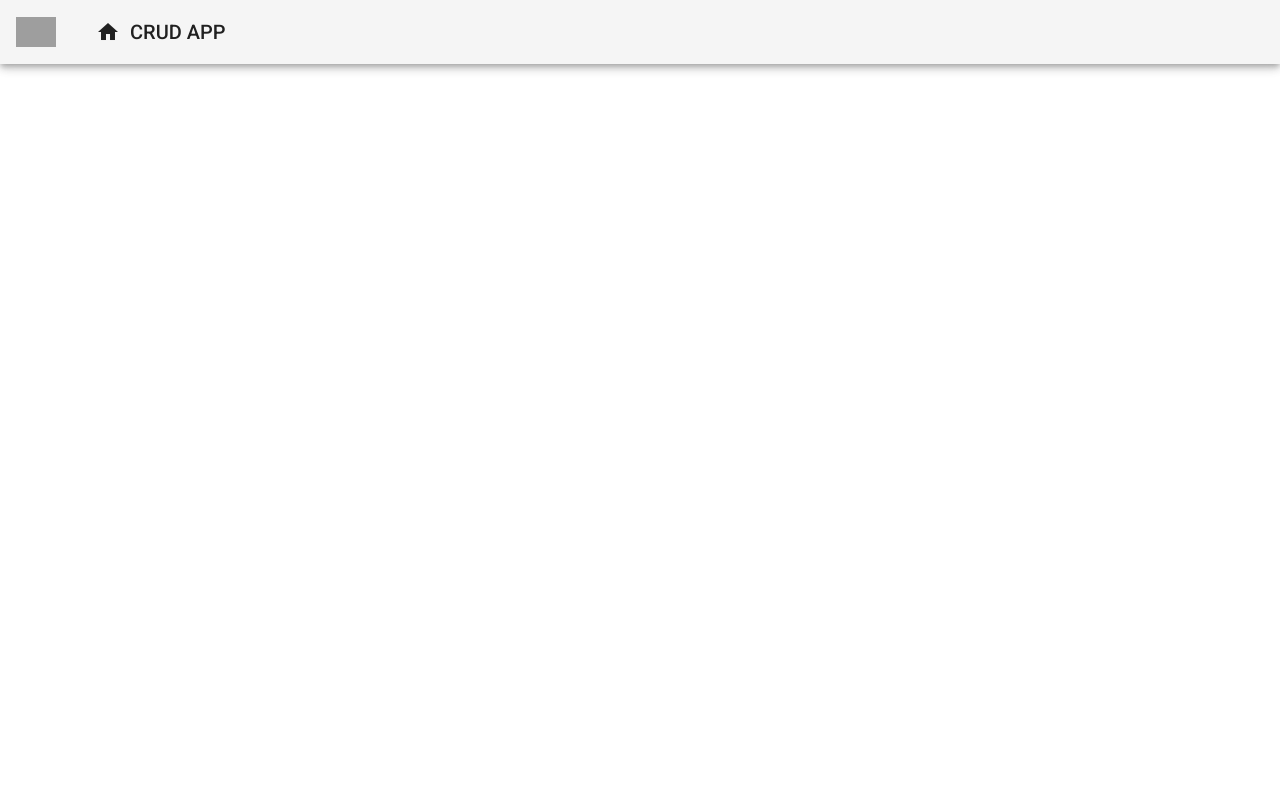
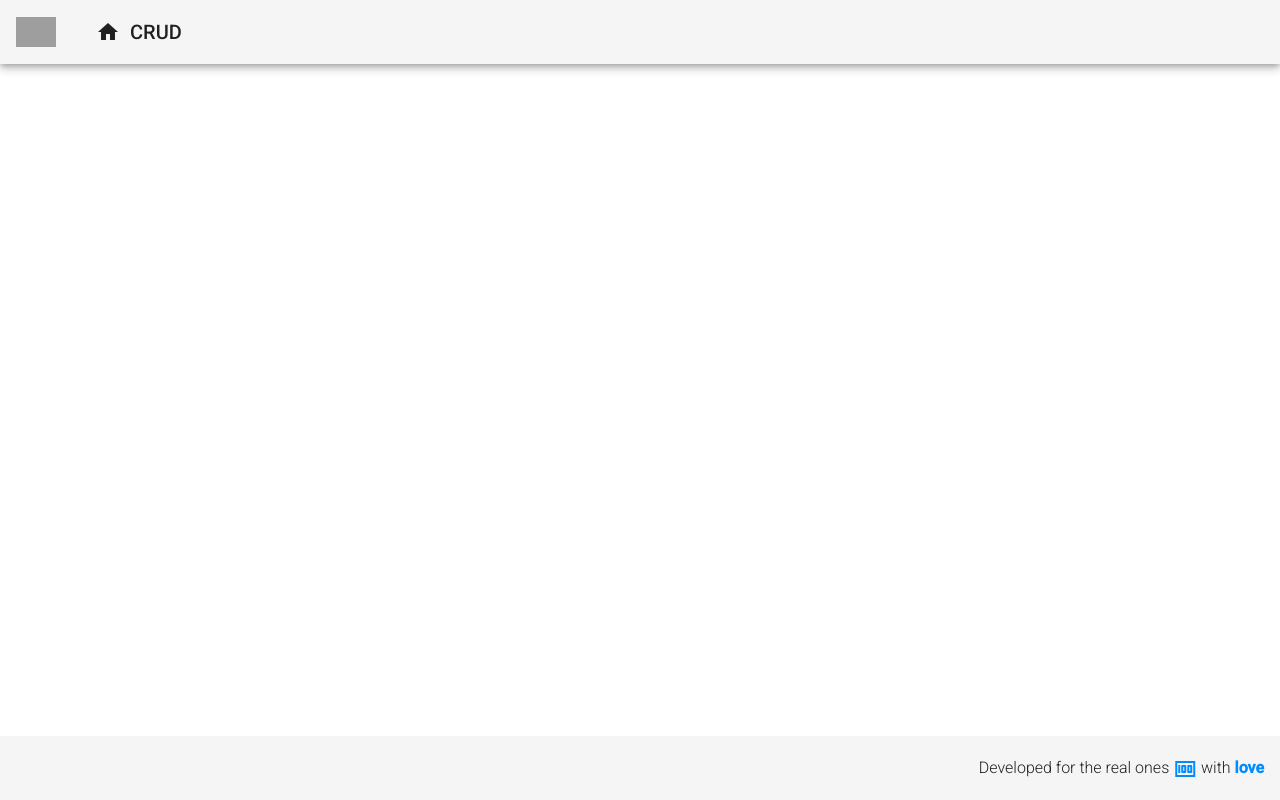
Before and after one commit to rakkuia/angularLearn, an Angular app in the folder 1_CRUD_ANGULAR/frontend/: page / in a window 1280 px wide. Built offline with nearby package versions, Linux system fonts and the light colour scheme; grey boxes are pictures that could not be loaded.

Commit message:
footer added

```diff
--- a/1_CRUD_ANGULAR/frontend/src/app/app.component.html
+++ b/1_CRUD_ANGULAR/frontend/src/app/app.component.html
@@ -1 +1,2 @@
 <app-header></app-header>
+<app-footer></app-footer>
--- a/1_CRUD_ANGULAR/frontend/src/app/app.module.ts
+++ b/1_CRUD_ANGULAR/frontend/src/app/app.module.ts
@@ -7,11 +7,13 @@
 import { HeaderComponent } from './components/template/header/header.component';
 
 import{ MatToolbarModule } from '@angular/material/toolbar';
+import { FooterComponent } from './components/template/footer/footer.component';
 
 @NgModule({
   declarations: [
     AppComponent,
     HeaderComponent,
+    FooterComponent,
   ],
   imports: [
     BrowserModule,
--- /dev/null
+++ b/1_CRUD_ANGULAR/frontend/src/app/components/template/footer/footer.component.css
@@ -0,0 +1,12 @@
+.footer{
+    position: fixed;
+    bottom: 0;
+
+    display: flex;
+    justify-content: flex-end;
+}
+
+.footer span{
+    font-size:1rem;
+    font-weight: 300;
+}
--- /dev/null
+++ b/1_CRUD_ANGULAR/frontend/src/app/components/template/footer/footer.component.html
@@ -0,0 +1,9 @@
+<mat-toolbar class="footer">
+    <span>
+        Developed for the real ones
+        <i class="material-icons blue v-middle">
+            money
+        </i>
+         with <strong class="blue">love</strong>
+    </span>
+</mat-toolbar>
--- /dev/null
+++ b/1_CRUD_ANGULAR/frontend/src/app/components/template/footer/footer.component.ts
@@ -0,0 +1,15 @@
+import { Component, OnInit } from '@angular/core';
+
+@Component({
+  selector: 'app-footer',
+  templateUrl:'./footer.component.html',
+  styleUrls: ['./footer.component.css'],
+})
+export class FooterComponent implements OnInit {
+
+  constructor() { }
+
+  ngOnInit(): void {
+  }
+
+}
--- a/1_CRUD_ANGULAR/frontend/src/app/components/template/header/header.component.html
+++ b/1_CRUD_ANGULAR/frontend/src/app/components/template/header/header.component.html
@@ -9,7 +9,7 @@
             <i class="material-icons">
                 home
             </i>
-            CRUD APP
+            CRUD
         </a>
     </span>
 
--- a/1_CRUD_ANGULAR/frontend/src/styles.css
+++ b/1_CRUD_ANGULAR/frontend/src/styles.css
@@ -2,3 +2,11 @@
 
 html, body { height: 100%; }
 body { margin: 0; font-family: Roboto, "Helvetica Neue", sans-serif; }
+
+.blue{
+    color: rgb(0, 140, 255);
+}
+
+.v-middle{
+    vertical-align: middle;
+}
```
